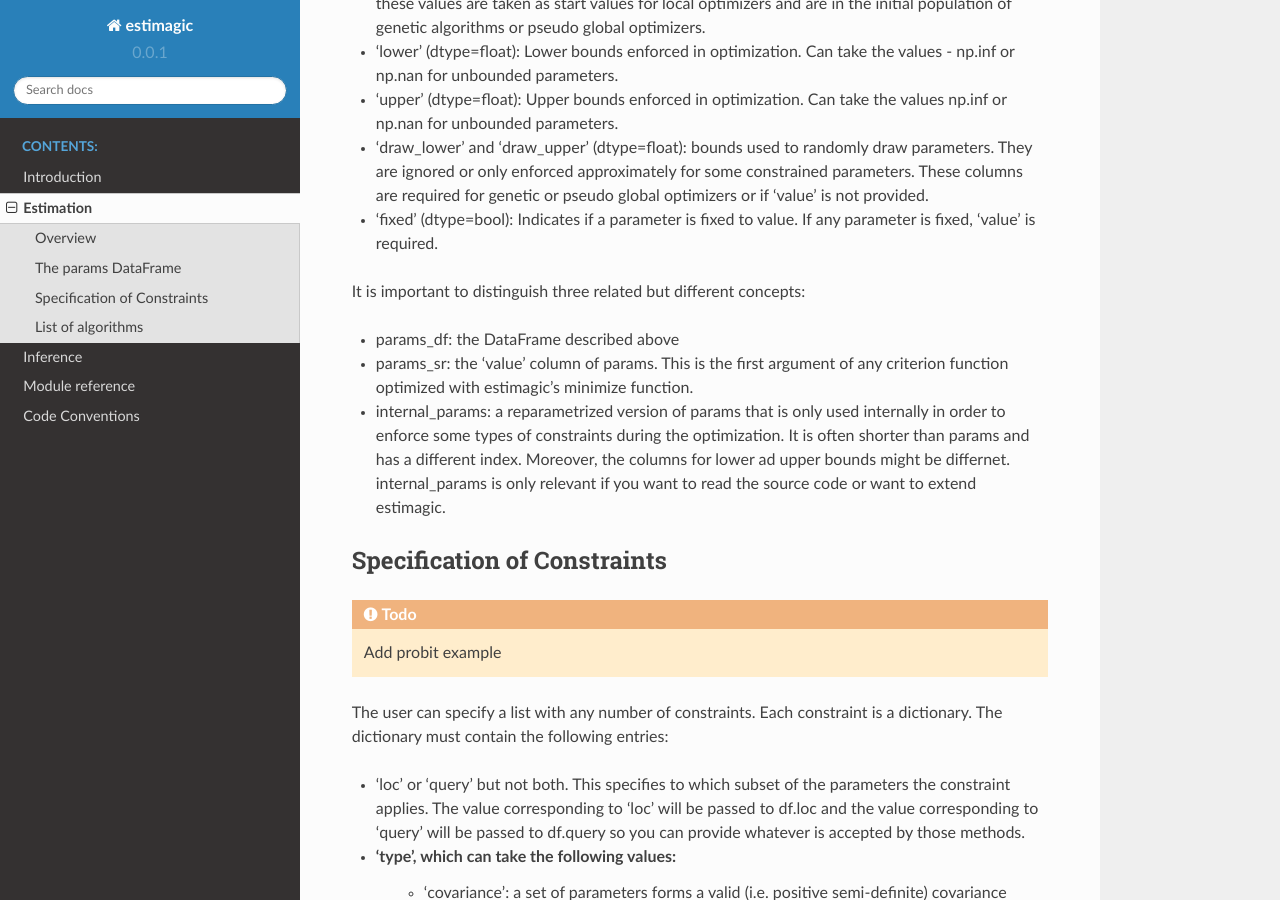
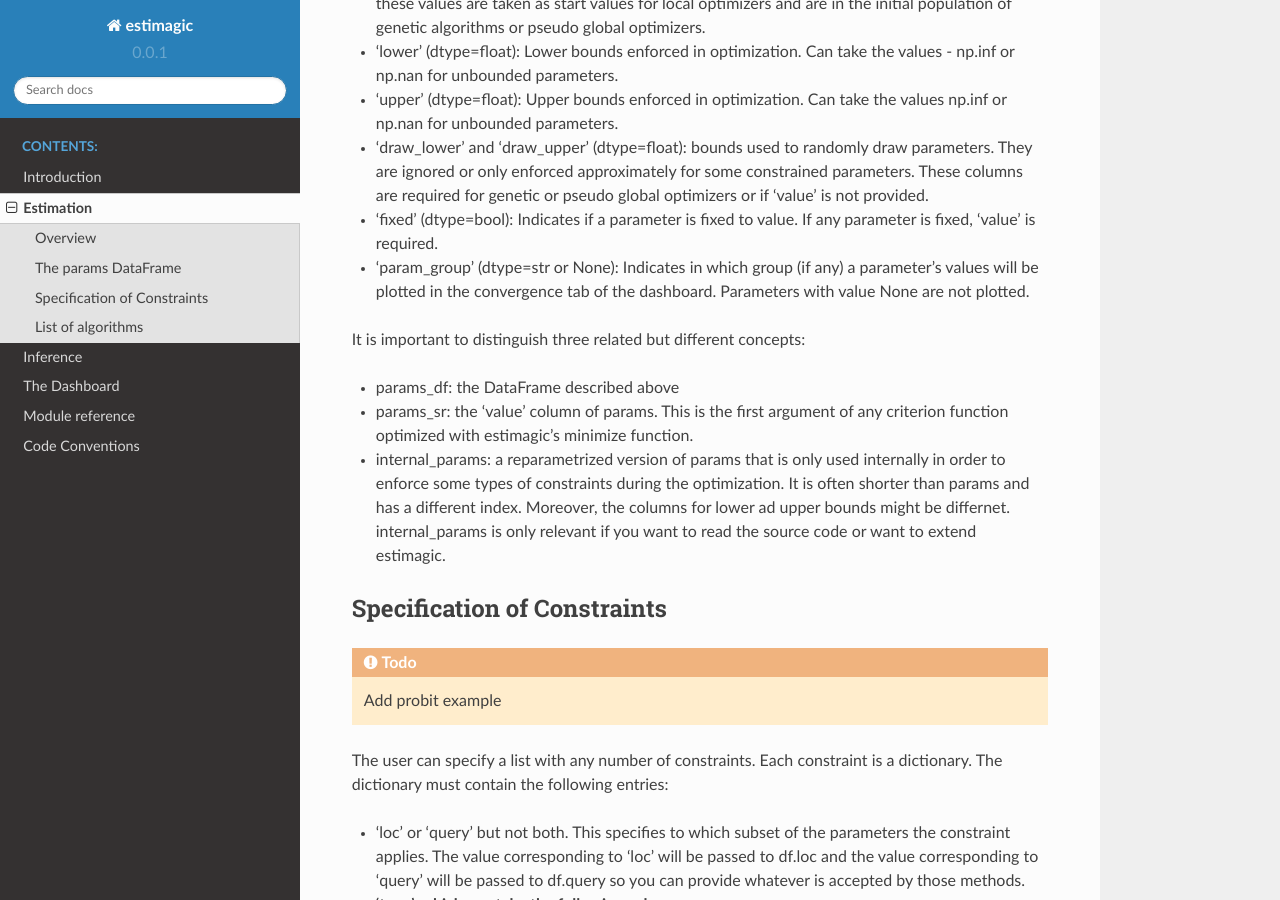
Before and after one commit to optimagic-dev/optimagic, a Sphinx documentation site: the page built from docs/source/estimation.rst, in a window 1280 px wide and 900 px high, scrolled down 909 px. Built offline with Sphinx 7.4.7 and the Read the Docs theme 2.0.0, drawn with Linux system fonts in a browser that asks for light colours.

Commit message:
Update the documentation.

```diff
--- a/docs/source/estimation.rst
+++ b/docs/source/estimation.rst
@@ -50,6 +50,9 @@ It can have the following columns (most of them being optional)
   global optimizers or if 'value' is not provided.
 - 'fixed' (dtype=bool): Indicates if a parameter is fixed to value. If any
   parameter is fixed, 'value' is required.
+- 'param_group' (dtype=str or None): Indicates in which group (if any)
+  a parameter's values will be plotted in the convergence tab of the dashboard.
+  Parameters with value None are not plotted.
 
 It is important to distinguish three related but different concepts:
 
--- a/docs/source/index.rst
+++ b/docs/source/index.rst
@@ -13,6 +13,7 @@ Welcome to estimagic's documentation!
    introduction
    estimation
    inference
+   dashboard
    module_reference
    contributing
 
```
Also changed, not shown: docs/source/dashboard.rst (added, +47 -0 lines).
